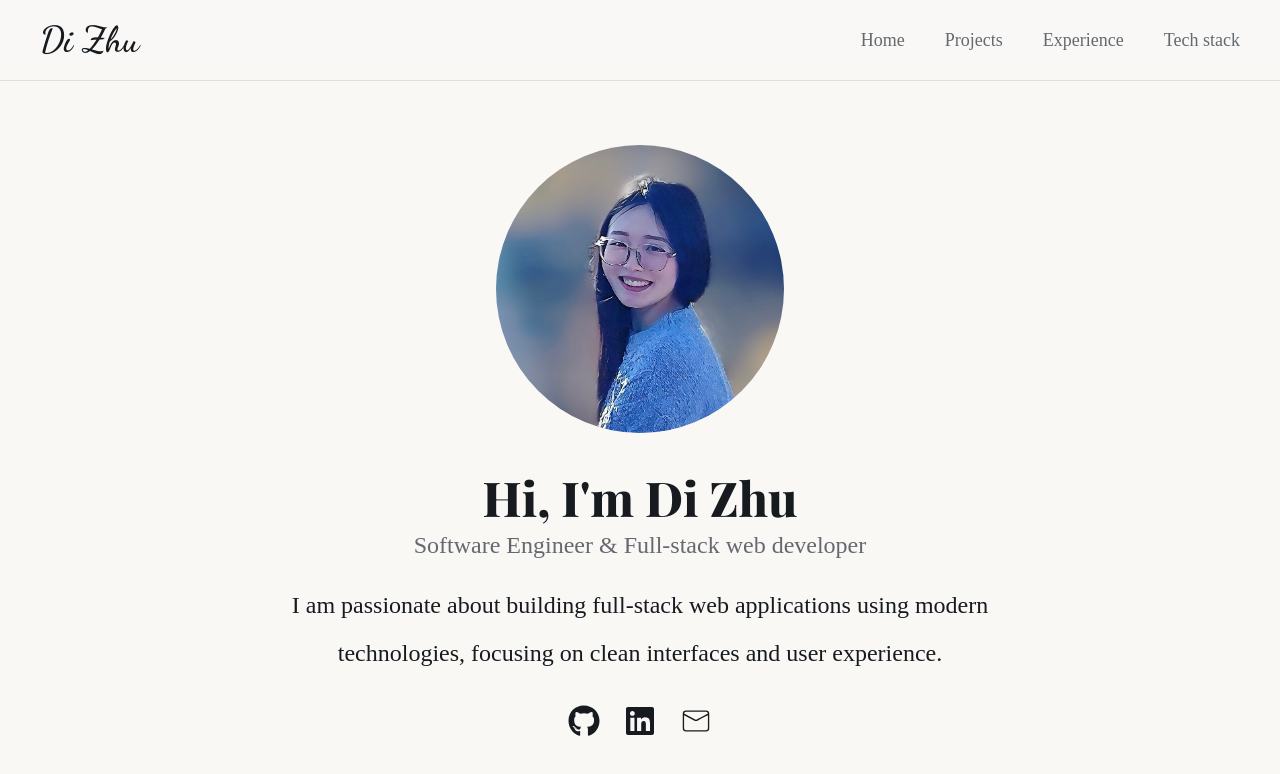
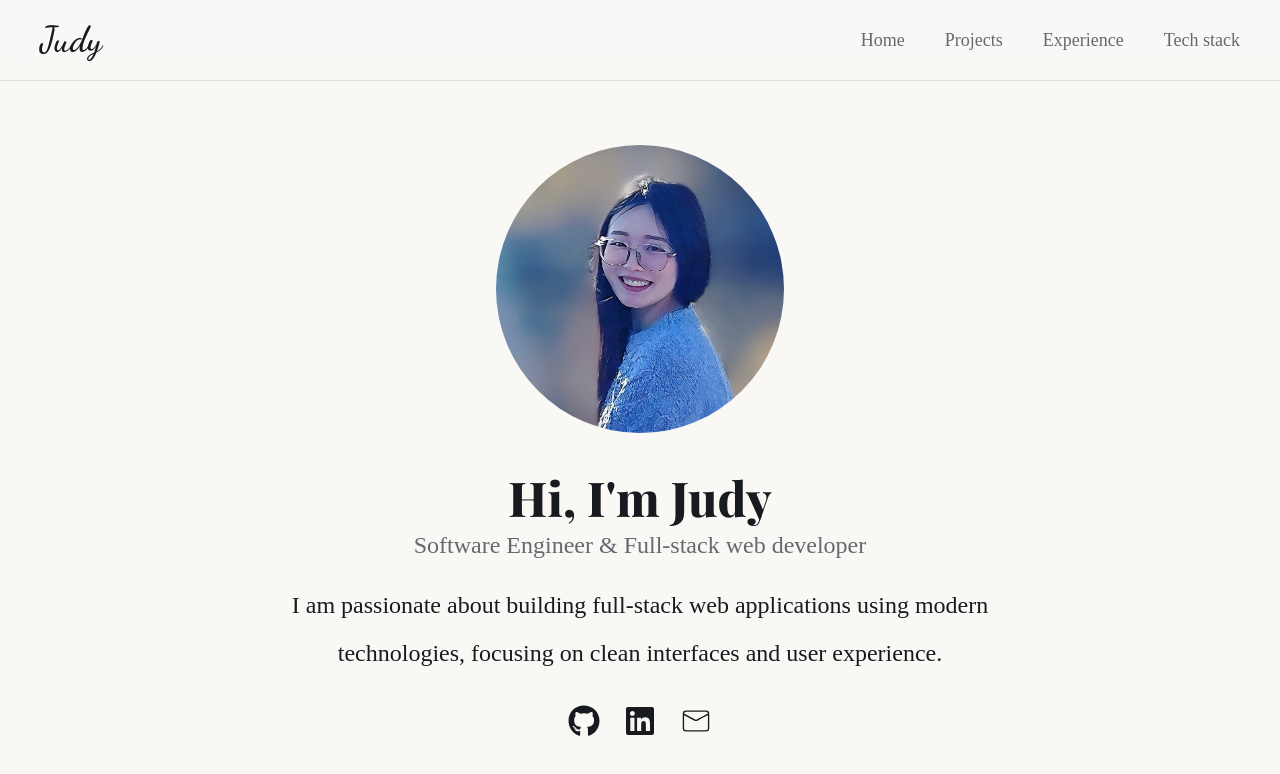
Before and after one commit to a1919727/portfolio, a Next.js app: page / in a window 1280 px wide. Shown: the top 774 px of the page. Built offline with nearby package versions, Linux system fonts and the light colour scheme.

Commit message:
rename name to Judy

```diff
--- a/components/Hero.tsx
+++ b/components/Hero.tsx
@@ -7,7 +7,7 @@ import { FaGithub, FaLinkedin } from "react-icons/fa";
 import { CiMail } from "react-icons/ci";
 import { useEffect, useState } from "react";
 
-const message = "Hi, I'm Di Zhu";
+const message = "Hi, I'm Judy";
 const heroTitleFont = Playfair_Display({
   subsets: ["latin"],
   weight: ["800"],
--- a/components/NavBar.tsx
+++ b/components/NavBar.tsx
@@ -16,7 +16,7 @@ const Navbar = () => {
           aria-label="home"
           className={`${logoFont.className} text-foreground inline-flex shrink-0 items-center text-2xl font-semibold transition-colors hover:text-primary sm:text-3xl lg:text-4xl`}
         >
-          Di Zhu
+          Judy
         </Link>
         <nav className="text-muted-foreground flex items-center justify-end gap-3 text-xs font-medium sm:gap-5 sm:text-sm md:gap-8 md:text-base lg:gap-10 lg:text-lg">
           <Link href="/" className="transition-colors hover:text-primary">
```
